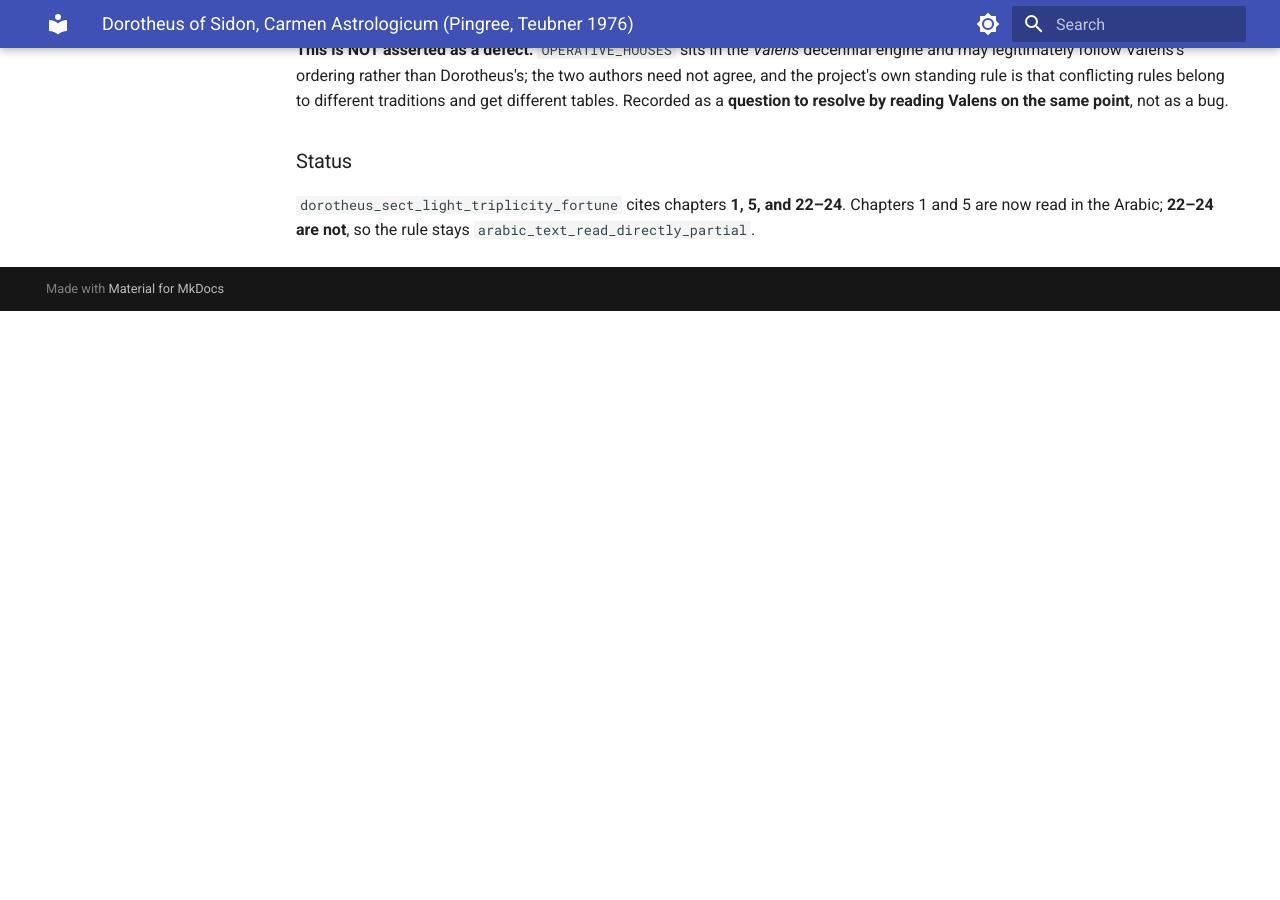
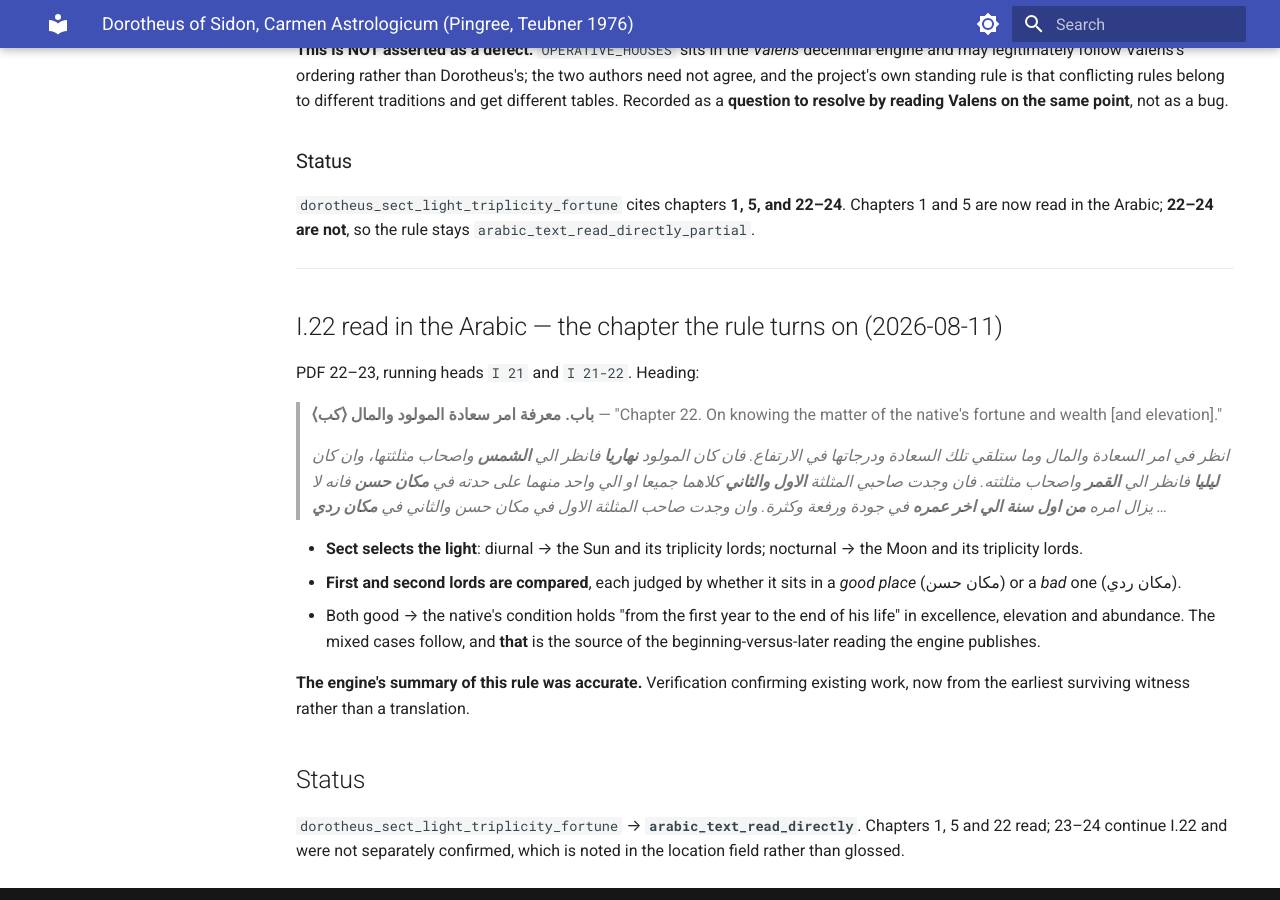
Before and after one commit to Bender1011001/traditional-astrology-engine, an MkDocs documentation site: the page built from docs/sources/dorotheus_notes.md, in a window 1280 px wide and 900 px high, scrolled down 4242 px. Built offline with MkDocs 1.6.1 and Material for MkDocs 9.7.7, drawn with Linux system fonts in a browser that asks for light colours; before the commit the page ends 4553 px from its top, so only the background shows below that.

Commit message:
Dorotheus I.22 read in the Arabic; the rule is verified from the original
Read "ma'rifat amr sa'adat al-mawlud wa'l-mal", chapter 22 - the
chapter dorotheus_sect_light_triplicity_fortune actually turns on - at
PDF 22-23, running heads I 21 and I 21-22.

Dorotheus states the rule in his own words: if the native is DIURNAL
look to the SUN and the lords of its triplicity, if NOCTURNAL to the
MOON and the lords of its triplicity. If the FIRST and SECOND
triplicity lords are found, together or singly, in a good place
(makan hasan), his affair does not cease "from the first year to the
end of his life" in excellence, elevation and abundance. The mixed
cases follow - first good and second bad, first bad and second good -
and that is where the beginning-versus-later reading the engine
publishes comes from.

The engine's summary was accurate. Verification confirming existing
work, now from the earliest surviving witness of a text whose Greek is
lost rather than from Pingree's English.

With I.1 (the triplicity table, already checked systematically against
DOROTHEAN_TRIPLICITY) and I.5 (the ranking of the places), the rule
moves to arabic_text_read_directly. Chapters 23-24 continue I.22 and
were not separately confirmed; that is stated in the location field
rather than glossed over.

30 of 35 rules verified. 1249 passed, 2 skipped. 3.10 gate clean.

Co-Authored-By: Claude Opus 5 <noreply@anthropic.com>

```diff
--- a/docs/sources/dorotheus_notes.md
+++ b/docs/sources/dorotheus_notes.md
@@ -140,3 +140,23 @@ Note his construction is by *opposition pairs*: the 11th, then the opposite of t
 ### Status
 
 `dorotheus_sect_light_triplicity_fortune` cites chapters **1, 5, and 22–24**. Chapters 1 and 5 are now read in the Arabic; **22–24 are not**, so the rule stays `arabic_text_read_directly_partial`.
+
+---
+
+## I.22 read in the Arabic — the chapter the rule turns on (2026-08-11)
+
+PDF 22–23, running heads `I 21` and `I 21-22`. Heading:
+
+> **⟨كب⟩ باب. معرفة امر سعادة المولود والمال** — "Chapter 22. On knowing the matter of the native's fortune and wealth [and elevation]."
+
+> *انظر في امر السعادة والمال وما ستلقي تلك السعادة ودرجاتها في الارتفاع. فان كان المولود **نهاريا** فانظر الي **الشمس** واصحاب مثلثتها، وان كان **ليليا** فانظر الي **القمر** واصحاب مثلثته. فان وجدت صاحبي المثلثة **الاول والثاني** كلاهما جميعا او الي واحد منهما على حدته في **مكان حسن** فانه لا يزال امره **من اول سنة الي اخر عمره** في جودة ورفعة وكثرة. وان وجدت صاحب المثلثة الاول في مكان حسن والثاني في **مكان ردي** …*
+
+- **Sect selects the light**: diurnal → the Sun and its triplicity lords; nocturnal → the Moon and its triplicity lords.
+- **First and second lords are compared**, each judged by whether it sits in a *good place* (مكان حسن) or a *bad* one (مكان ردي).
+- Both good → the native's condition holds "from the first year to the end of his life" in excellence, elevation and abundance. The mixed cases follow, and **that** is the source of the beginning-versus-later reading the engine publishes.
+
+**The engine's summary of this rule was accurate.** Verification confirming existing work, now from the earliest surviving witness rather than a translation.
+
+## Status
+
+`dorotheus_sect_light_triplicity_fortune` → **`arabic_text_read_directly`**. Chapters 1, 5 and 22 read; 23–24 continue I.22 and were not separately confirmed, which is noted in the location field rather than glossed.
```
Also changed, not shown: 1 other file.
